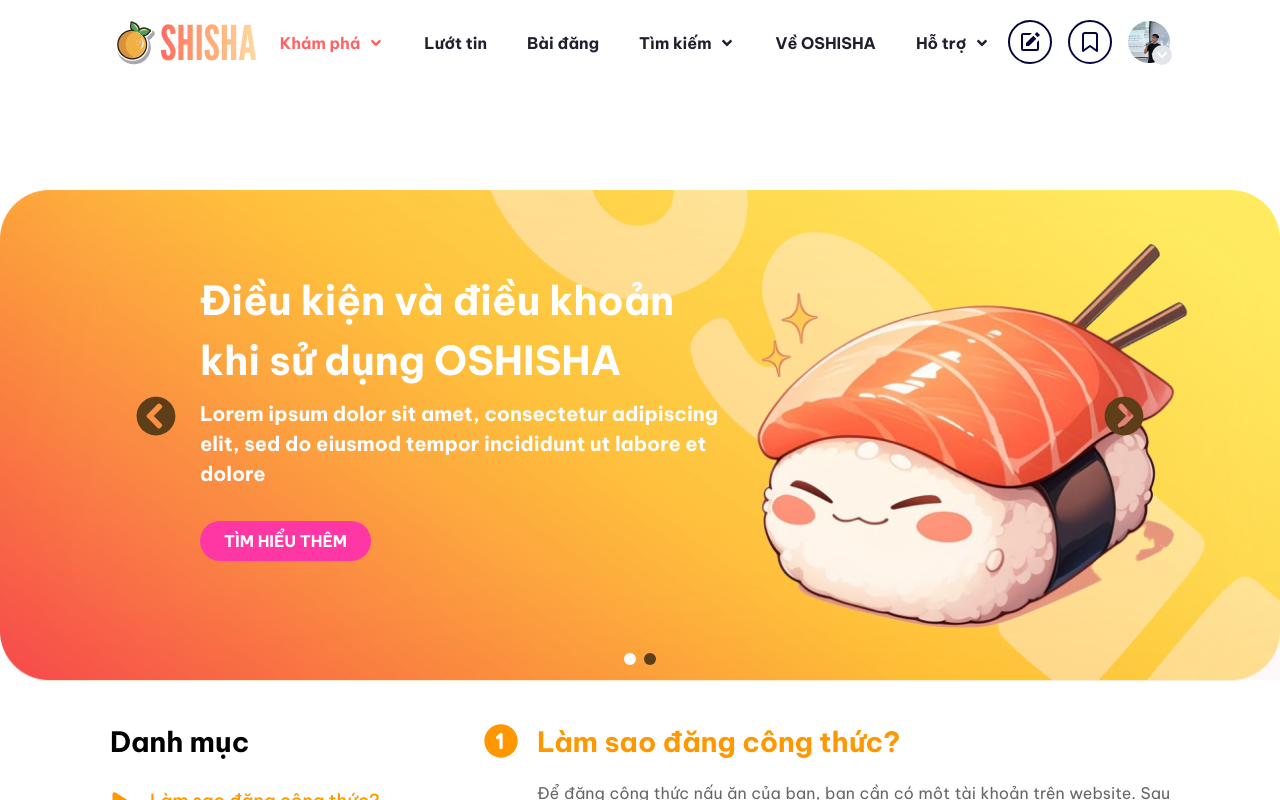
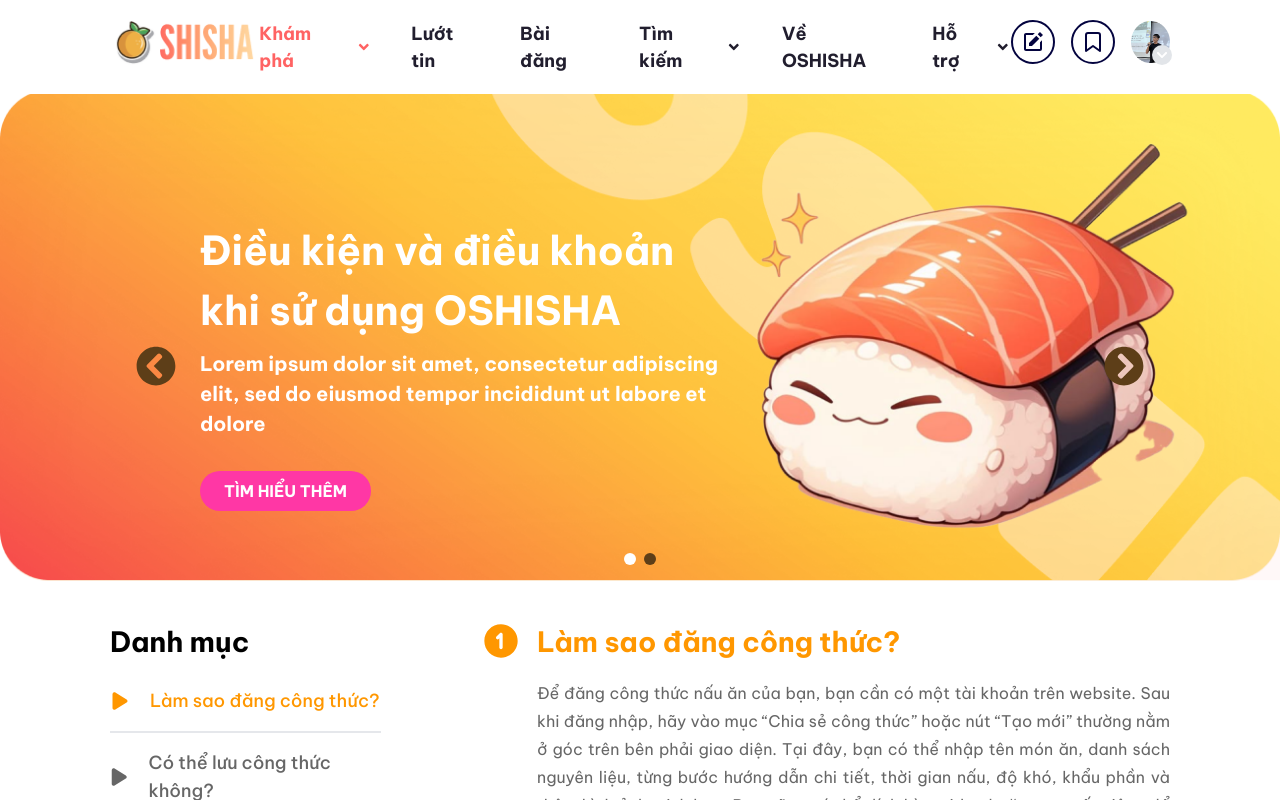
Before and after one commit to ryderthieu/cooking-social-network, a React (Vite) app in the folder frontend/: page /support/cau-hoi in a window 1280 px wide. Shown: the top 800 px of the page. Built offline with nearby package versions, Linux system fonts and the light colour scheme; a web font is replaced by a local one.

Commit message:
fix tailwind config and header

```diff
--- a/frontend/package.json
+++ b/frontend/package.json
@@ -14,6 +14,7 @@
     "@emotion/styled": "^11.14.0",
     "@mui/joy": "^5.0.0-beta.52",
     "@mui/material": "^7.0.1",
+    "@tailwindcss/postcss": "^4.1.7",
     "react": "^19.1.0",
     "react-dom": "^19.1.0",
     "react-icons": "^5.5.0",
--- a/frontend/src/components/layout/Header.jsx
+++ b/frontend/src/components/layout/Header.jsx
@@ -69,10 +69,10 @@
               : "text-[#211E2E]"
           }`}
         >
-          <p className="font-semibold text-[16px]">Khám phá</p>
+          <p className="font-semibold text-[18px]">Khám phá</p>
           <FaAngleDown className="my-auto ml-2" />
           {isExploreOpen && (
-            <div className="fixed left-0 top-[100px] z-20 flex bg-white shadow-xl w-full h-[390px] rounded-lg overflow-hidden">
+            <div className="fixed left-0 top-[80px] z-20 flex bg-white shadow-xl w-full h-[390px] rounded-lg overflow-hidden">
               <div className="w-[20%] p-4 ml-[110px]">
                 <ul className="space-y-2 text-sm text-gray-700 font-medium">
                   {categories.map((category, index) => (
@@ -132,7 +132,7 @@
             active === "Lướt tin" ? "text-[#FF6363]" : "text-[#211E2E]"
           }`}
         >
-          <p className="font-semibold text-[16px]">Lướt tin</p>
+          <p className="font-semibold text-[18px]">Lướt tin</p>
         </Link>
 
         {/* Bài đăng */}
@@ -148,7 +148,7 @@
             active === "Bài đăng" ? "text-[#FF6363]" : "text-[#211E2E]"
           }`}
         >
-          <p className="font-semibold text-[16px]">Bài đăng</p>
+          <p className="font-semibold text-[18px]">Bài đăng</p>
         </Link>
 
         {/* TÌM KIẾM */}
@@ -163,10 +163,10 @@
             active === "Tìm kiếm" ? "text-[#FF6363]" : "text-[#211E2E]"
           }`}
         >
-          <p className="font-semibold text-[16px]">Tìm kiếm</p>
+          <p className="font-semibold text-[18px]">Tìm kiếm</p>
           <FaAngleDown className="my-auto ml-2" />
           {isSearchOpen && (
-            <div className="fixed left-0 top-[100px] z-20 flex bg-white shadow-xl w-full h-[390px] rounded-lg overflow-hidden">
+            <div className="fixed left-0 top-[80px] z-20 flex bg-white shadow-xl w-full h-[390px] rounded-lg overflow-hidden">
               <div className="w-[20%] p-4 ml-[110px]">
                 <ul className="space-y-2 text-sm text-gray-700 font-medium">
                   {search.map((item, index) => (
@@ -228,7 +228,7 @@
             active === "Về OSHISHA" ? "text-[#FF6363]" : "text-[#211E2E]"
           }`}
         >
-          <p className="font-semibold text-[16px]">Về OSHISHA</p>
+          <p className="font-semibold text-[18px]">Về OSHISHA</p>
         </Link>
 
         {/* HỖ TRỢ */}
@@ -243,10 +243,10 @@
             active === "Hỗ trợ" ? "text-[#FF6363]" : "text-[#211E2E]"
           }`}
         >
-          <p className="font-semibold text-[16px]">Hỗ trợ</p>
+          <p className="font-semibold text-[18px]">Hỗ trợ</p>
           <FaAngleDown className="my-auto ml-2" />
           {isSupportOpen && (
-            <div className="fixed left-0 top-[100px] z-20 flex bg-white shadow-xl w-full h-[390px] rounded-lg overflow-hidden">
+            <div className="fixed left-0 top-[80px] z-20 flex bg-white shadow-xl w-full h-[390px] rounded-lg overflow-hidden">
               <div className="w-[20%] p-4 ml-[110px]">
                 <ul className="space-y-2 text-sm text-gray-700 font-medium">
                   {supports.map((item, index) => (
@@ -313,11 +313,11 @@
               </div>
             </div>
             {isDropdownOpen && (
-              <div className="absolute top-[90px] right-[70px] bg-white shadow-2xl rounded-lg w-[200px] text-[16px] z-10">
+              <div className="absolute top-[90px] right-[70px] bg-white shadow-2xl rounded-lg w-[200px] text-[18px] z-10">
                 <Link to="">
                   <div
                     to="/"
-                    className="text-[#04043F] font-semibold text-[16px] mb-2 cursor-pointer mx-6 my-3"
+                    className="text-[#04043F] font-semibold text-[18px] mb-2 cursor-pointer mx-6 my-3"
                   >
                     Đã lưu
                   </div>
@@ -325,7 +325,7 @@
                 <Link to="">
                   <div
                     to="/tai-khoan"
-                    className="text-[#04043F] font-semibold text-[16px] mb-2 cursor-pointer mx-6 my-3"
+                    className="text-[#04043F] font-semibold text-[18px] mb-2 cursor-pointer mx-6 my-3"
                   >
                     Tài khoản
                   </div>
@@ -337,7 +337,7 @@
                         setIsLoggedIn(false);
                         setIsDropdownOpen(false);
                       }}
-                      className="text-[#FF6363] font-semibold text-[16px] mb-3 cursor-pointer mx-6 mt-3"
+                      className="text-[#FF6363] font-semibold text-[18px] mb-3 cursor-pointer mx-6 mt-3"
                     >
                       Đăng xuất
                     </p>
@@ -351,7 +351,7 @@
             <div>
               <button
                 onClick={() => setIsLoggedIn(!isLoggedIn)}
-                className="font-semibold text-[16px] text-white bg-[#04043F] py-2 px-6 rounded-[30px] ml-[80px]"
+                className="font-semibold text-[18px] text-white bg-[#04043F] py-2 px-6 rounded-[30px] ml-[80px]"
               >
                 Đăng nhập
               </button>
--- a/frontend/src/components/sections/Support/Hero.jsx
+++ b/frontend/src/components/sections/Support/Hero.jsx
@@ -33,7 +33,7 @@
   return (
     <div className="relative flex justify-center items-center">
       <img
-        className="pt-[120px] transition-all duration-500"
+        className="pt-[20px] transition-all duration-500"
         src={images[currentIndex].src}
         alt={images[currentIndex].alt}
       />
--- a/frontend/tailwind.config.js
+++ b/frontend/tailwind.config.js
@@ -18,7 +18,5 @@
       },
     },
   },
-  plugins: [
-    require('tailwind-scrollbar'),
-  ],
+  plugins: [require("tailwind-scrollbar")],
 };
```
Also changed, not shown: 1 other file (tests, documents, lock files or other folders).
